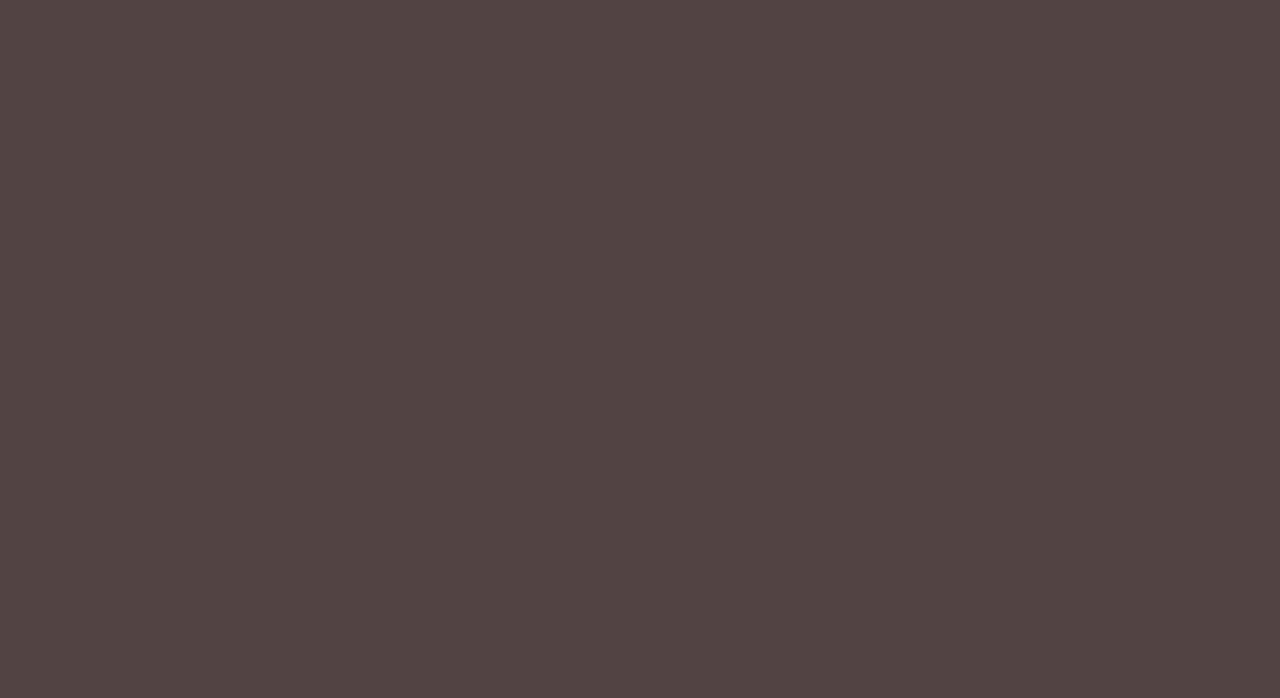
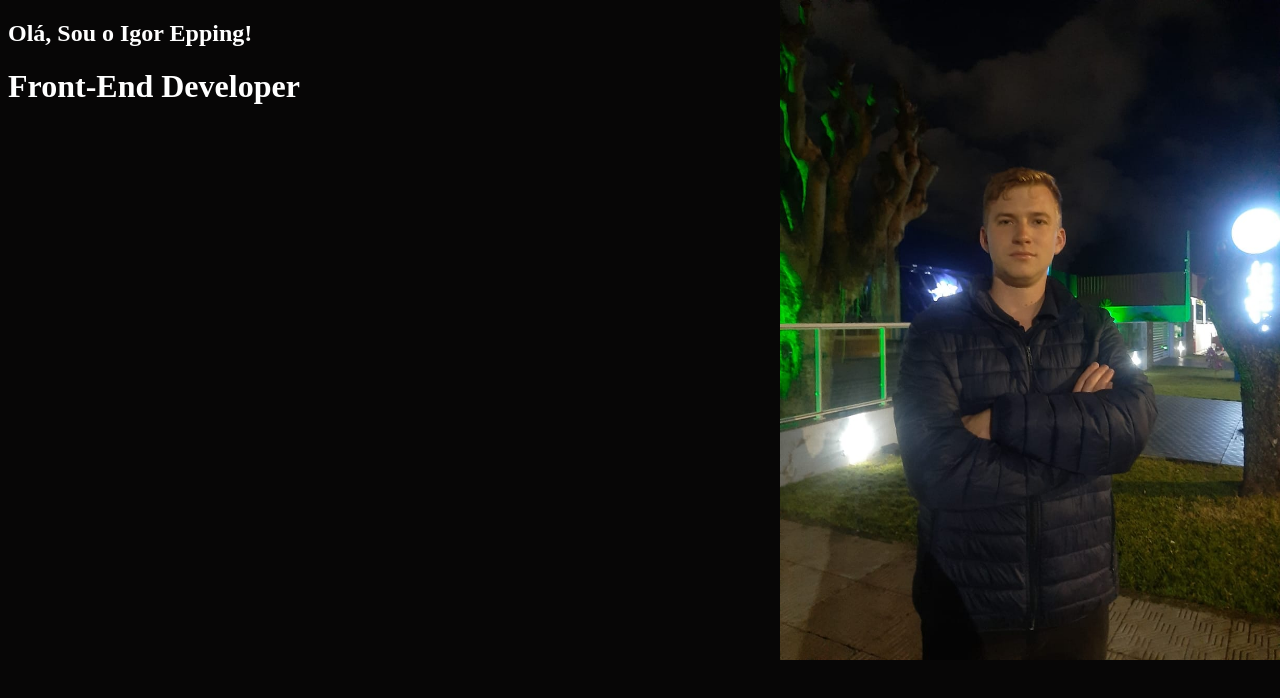
Before and after one commit to igorepping19/Portfolio, a plain HTML site: page index.html in a window 1280 px wide. Drawn offline with Linux system fonts and the light colour scheme.

Commit message:
mudancas

```diff
--- a/Css/style.css
+++ b/Css/style.css
@@ -1,3 +1,17 @@
 body {
-    background-color: rgb(82, 67, 67);
+    background-color: rgb(7, 6, 6);
 }
+
+h1,
+h2 {
+    color: white;
+    justify-content: center;
+}
+img {
+     position: absolute;
+     top: 0;
+     right: 0;
+     width: 500px;  /* Define a largura da imagem */
+     height: 660px; /* Define a altura da imagem */
+
+}
--- a/index.html
+++ b/index.html
@@ -8,6 +8,9 @@
     <link rel="stylesheet" href="Css/style.css">
 </head>
 <body>
+    <h2>Olá, Sou o Igor Epping!</h2>
+    <h1><strong>Front-End Developer</strong></h1>
+    <img src="Imagens/Foto minha.jpeg" alt="minhaFoto">
 
 </body>
 </html>
```
Also changed, not shown: Imagens/Foto minha.jpeg (added).
